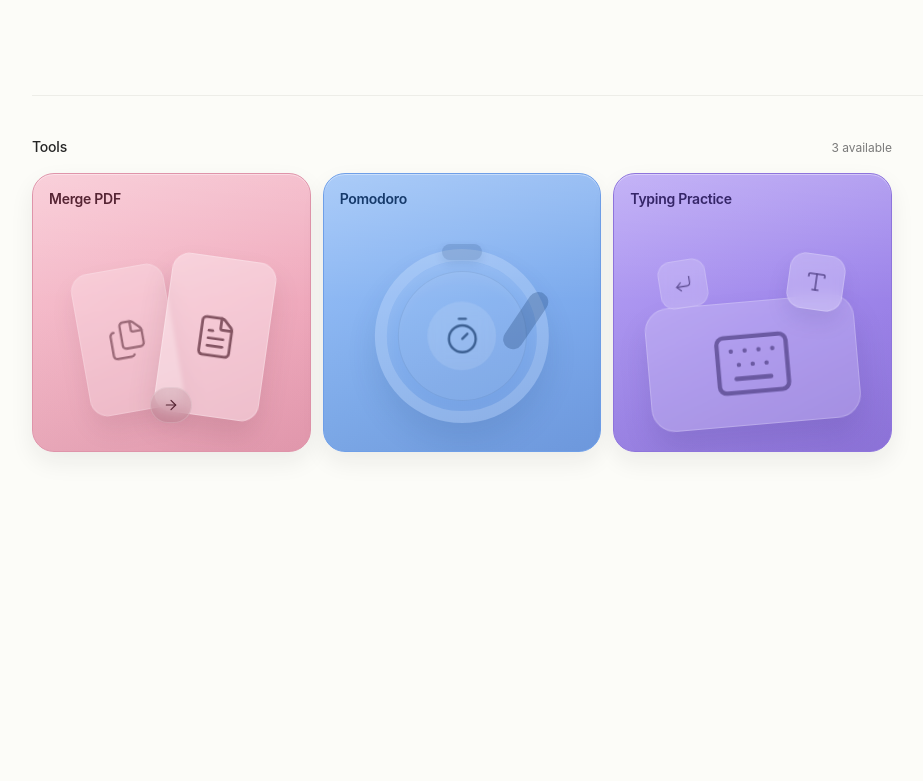
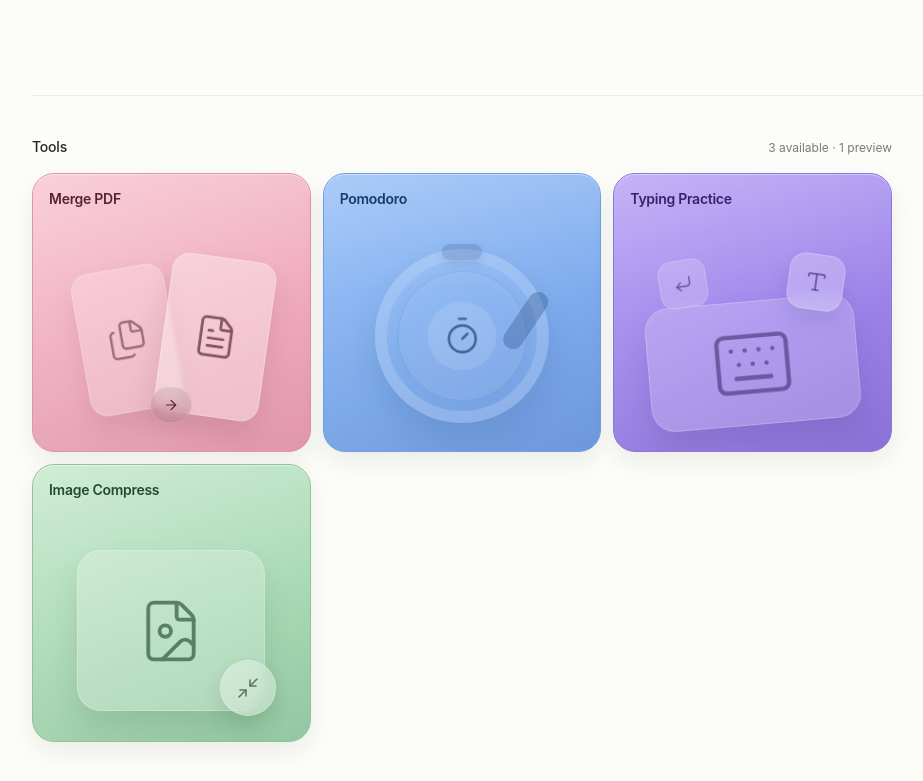
Before and after one commit to howlil/modu-app, a SvelteKit app: page / in a window 1280 px wide. Shown: the part 493-1274 px from the top of the page, without its empty margins (34-957 px from the left). Before the commit the page ends 985 px from the top, so only its background shows below. Built offline with nearby package versions, Linux system fonts and the light colour scheme.

Commit message:
Show Image Compress as homepage preview

```diff
--- a/src/routes/+page.svelte
+++ b/src/routes/+page.svelte
@@ -3,6 +3,14 @@
   import { Button } from "$lib/components/ui/button/index.js";
   import ToolCard from '#lib/components/ToolCard.svelte';
   import { modules } from '#lib/platform/registry/modules.ts';
+  import type { ModuleDefinition } from '#lib/platform/registry/types.ts';
+
+  const imageCompressPreview: ModuleDefinition = {
+    id: 'image-compress',
+    name: 'Image Compress',
+    route: '#',
+    layout: 'file-transform'
+  };
 </script>
 
 <svelte:head>
@@ -53,12 +61,14 @@
 <section id="tools" class="border-t border-border/[0.70] py-10 max-[700px]:py-8" aria-labelledby="tools-title">
   <div class="mb-4 flex max-w-[860px] items-end justify-between gap-4">
     <h2 id="tools-title" class="m-0 text-[14px] font-medium tracking-[-0.015em]">Tools</h2>
-    <span class="text-[12px] font-normal text-muted-foreground">{modules.length} available</span>
+    <span class="text-[12px] font-normal text-muted-foreground">{modules.length} available · 1 preview</span>
   </div>
 
   <div class="grid max-w-[860px] grid-cols-3 gap-3 max-[560px]:grid-cols-2">
     {#each modules as module}
       <ToolCard {module} />
     {/each}
+
+    <ToolCard module={imageCompressPreview} preview />
   </div>
 </section>
```
